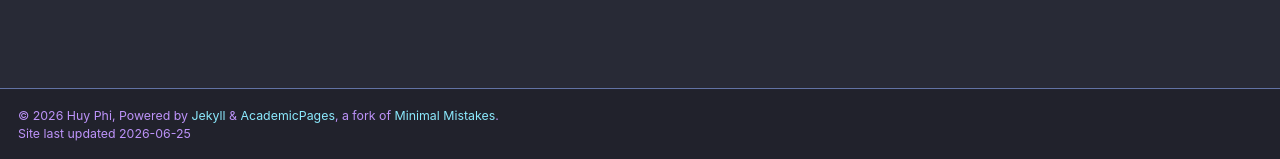
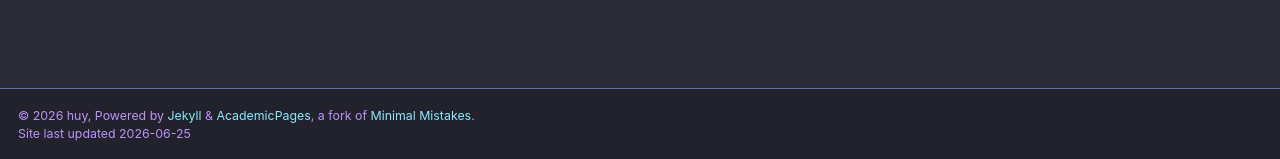
Before and after one commit to huyphi/huyphi.github.io, a Jekyll site: the page built from _pages/about.md, in a window 1280 px wide. Shown: the part 738-897 px from the top of the page. Built offline with Jekyll 4.4.1, drawn with Linux system fonts in a browser that asks for light colours; a style sheet for code colours, icons or effects is not loaded.

Commit message:
Update _config.yml

```diff
--- a/_config.yml
+++ b/_config.yml
@@ -11,7 +11,7 @@ locale                   : "en-US"
 site_theme               : "dracula" # The available themes options are "default", "air", "sunrise", "mint", "dirt" and "contrast"
 title                    : "Huy Phi"
 title_separator          : "-"
-name                     : &name "Huy Phi"
+name                     : &name "huy"
 description              : &description ""   # Update this with a general description of your site, this is the default if not overridden by a page
 url                      : https://huyphi.github.io # The base hostname & protocol for your site e.g. "https://[your GitHub username].github.io",
                                                            # or if you already have some other page hosted on Github then use "https://[your GitHub username].github.io/[Your Repo Name]"
```
